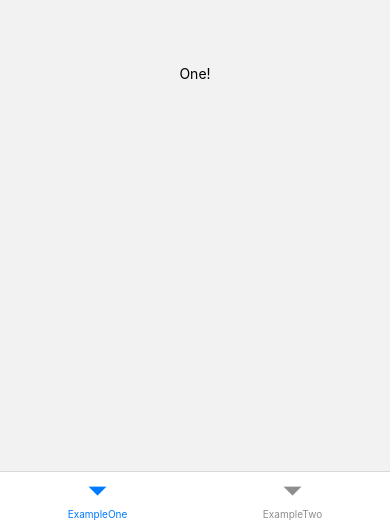
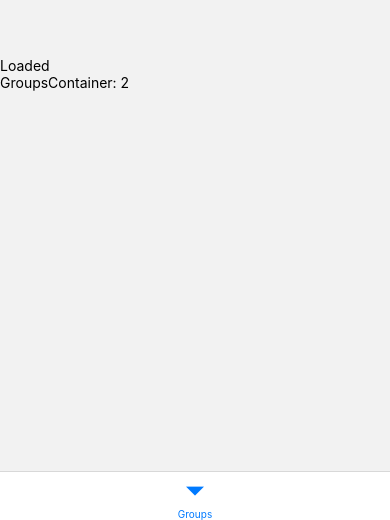
Before and after one commit to ibandominguez/multiplechoice-app, a React Native app: screen /Groups in a window 390 px wide. Shown: the part 324-844 px from the top of the page. Built offline with nearby package versions, Linux system fonts and the light colour scheme.

Commit message:
Added first Groups Screen

```diff
--- a/src/app/AppNavigator.tsx
+++ b/src/app/AppNavigator.tsx
@@ -1,32 +1,20 @@
-import * as React from 'react'
-import { Text, View } from 'react-native'
-import { NavigationContainer } from '@react-navigation/native'
-import { createBottomTabNavigator } from '@react-navigation/bottom-tabs'
-
-function ExampleOne(): JSX.Element {
-  return (
-    <View style={{ flex: 1, justifyContent: 'center', alignItems: 'center' }}>
-      <Text>One!</Text>
-    </View>
-  )
-}
-
-function ExampleTwo(): JSX.Element {
-  return (
-    <View style={{ flex: 1, justifyContent: 'center', alignItems: 'center' }}>
-      <Text>Two!</Text>
-    </View>
-  )
-}
+import React from 'react'
+import { NavigationContainer, NavigationHelpers, ParamListBase, TabNavigationState } from '@react-navigation/native'
+import { BottomTabNavigationEventMap, createBottomTabNavigator } from '@react-navigation/bottom-tabs'
+import GroupsContainer from '../features/groups/GroupsContainer'
 
 const Tab = createBottomTabNavigator()
+
+export type TabProps = {
+  navigation: NavigationHelpers<ParamListBase, BottomTabNavigationEventMap>
+  state: TabNavigationState<ParamListBase>
+}
 
 export default function AppNavigator(): JSX.Element {
   return (
     <NavigationContainer>
       <Tab.Navigator screenOptions={{ headerShown: false }}>
-        <Tab.Screen name='ExampleOne' component={ExampleOne} />
-        <Tab.Screen name='ExampleTwo' component={ExampleTwo} />
+        <Tab.Screen name='Groups' component={GroupsContainer} />
       </Tab.Navigator>
     </NavigationContainer>
   )
--- /dev/null
+++ b/src/app/hooks.ts
@@ -0,0 +1,5 @@
+import { TypedUseSelectorHook, useDispatch, useSelector } from 'react-redux'
+import type { RootState, AppDispatch } from './store'
+
+export const useAppDispatch = () => useDispatch<AppDispatch>()
+export const useAppSelector: TypedUseSelectorHook<RootState> = useSelector
--- a/src/app/store.ts
+++ b/src/app/store.ts
@@ -1,22 +1,13 @@
 import { configureStore, createSlice, Store, Action, ThunkAction } from '@reduxjs/toolkit'
+import groupsReducer from '../features/groups/groupsSlice'
 
 export const store: Store = configureStore({
   reducer: {
-    // Test reducer, to be removed
-    // When features are added
-    test: createSlice({
-      name: 'test',
-      initialState: { hello: 'world' },
-      reducers: {
-        helloWorld: (state) => {
-          state.hello = 'world'
-        }
-      }
-    }).reducer
+    groups: groupsReducer
   }
 })
 
-export type AppDispath = typeof store.dispatch
+export type AppDispatch = typeof store.dispatch
 export type RootState = ReturnType<typeof store.getState>
 
 export type AppThunk<ReturnType = void> = ThunkAction<
--- /dev/null
+++ b/src/features/groups/GroupsContainer.tsx
@@ -0,0 +1,29 @@
+import React from 'react'
+import { StyleSheet, Text } from 'react-native'
+import { TabProps } from '../../app/AppNavigator'
+import { useAppDispatch, useAppSelector } from '../../app/hooks'
+import { AppDispatch, RootState } from '../../app/store'
+import { fetchGroups, Group } from './groupsSlice'
+
+export default function GroupsContainer(props: TabProps) {
+  const dispatch: AppDispatch = useAppDispatch()
+  const loading: string = useAppSelector((state: RootState) => state.groups.loading)
+  const groups: Group[] = useAppSelector((state: RootState) => state.groups.list)
+
+  React.useEffect(() => {
+    setTimeout(() => {
+      dispatch(fetchGroups())
+    }, 500)
+  }, [])
+
+  return (
+    <Text style={styles.container}>
+      {loading === 'loading' ? 'loading ...' : 'Loaded'}{'\n'}
+      GroupsContainer: {groups.length}
+    </Text>
+  )
+}
+
+const styles = StyleSheet.create({
+  container: { flex: 1, alignContent: 'center', justifyContent: 'center' }
+})
```
